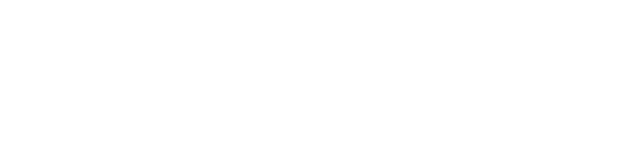
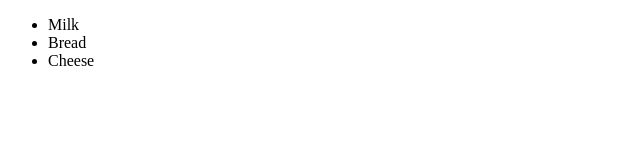
Before and after one commit to josephmtinangi/angularjs-simple-shopping-list, a plain HTML site: page index.html in a window 1280 px wide. Shown: the whole page, without its empty margins (0-640 px from the left). Drawn offline with nearby package versions, Linux system fonts and the light colour scheme.

Commit message:
Add and show list manually

```diff
--- a/index.html
+++ b/index.html
@@ -9,7 +9,18 @@
 </head>
 <body>
 
+    <script>
+        var app = angular.module("myShoppingList", []);
+        app.controller('myCtrl', function($scope) {
+            $scope.products = ['Milk', 'Bread', 'Cheese'];
+        });
+    </script>
 
+    <div ng-app="myShoppingList" ng-controller="myCtrl">
+        <ul>
+            <li ng-repeat="x in products">{{ x }}</li>
+        </ul>
+    </div>
 
 </body>
 </html>
```
